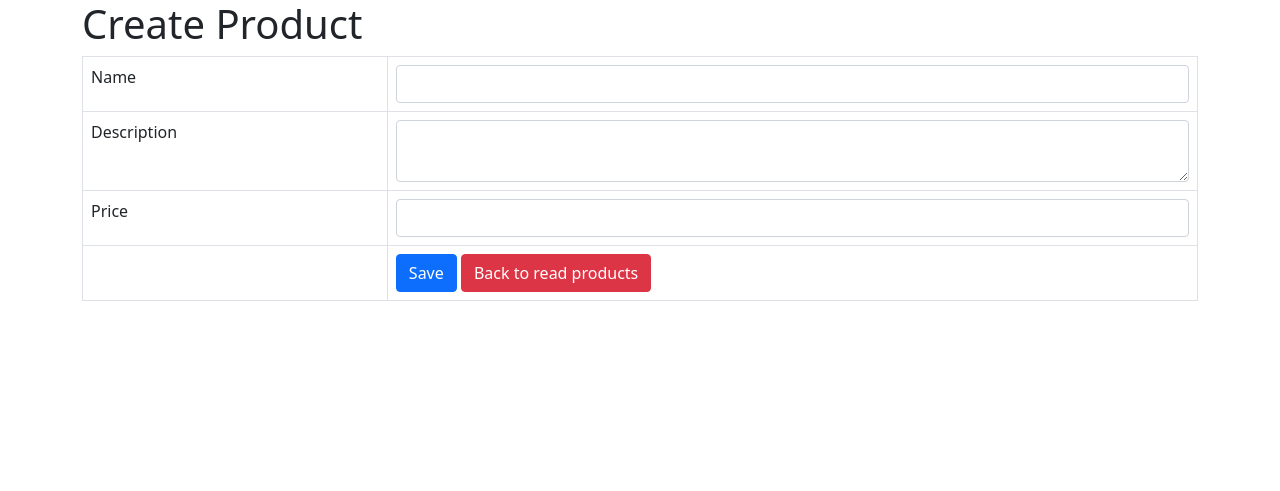
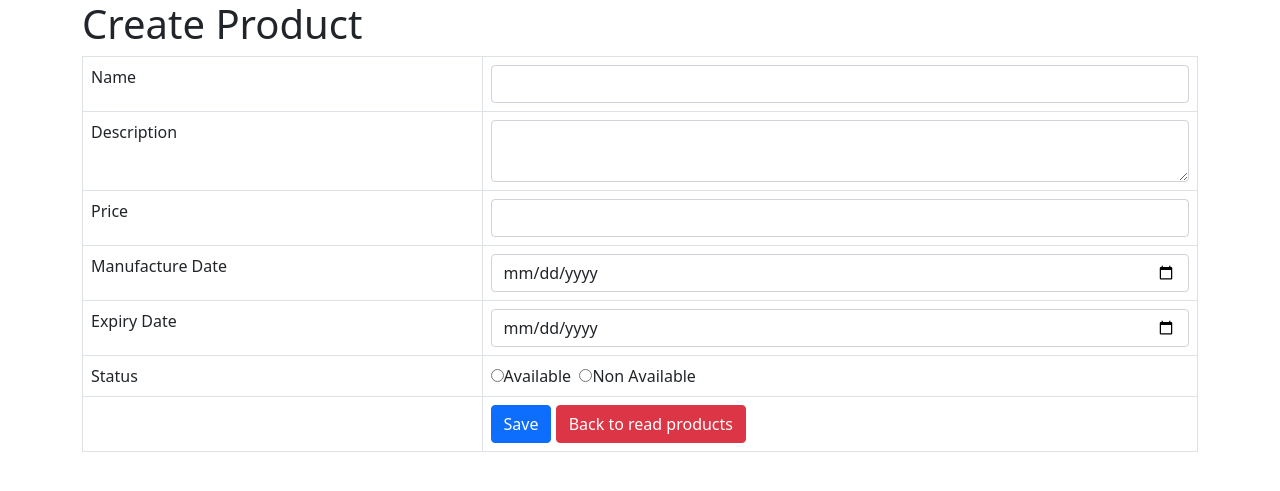
Before and after one commit to KhiroIvan/KhiroIvan.github.io, a PHP site: page /Project/product_create.php in a window 1280 px wide. Shown: the top 491 px of the page. Run offline with PHP 8.4, Linux system fonts and the light colour scheme.

Commit message:
Best that i can do

```diff
--- a/Project/product_create.php
+++ b/Project/product_create.php
@@ -15,11 +15,22 @@
 
         <?php
 if($_POST){
+
+    function validateDate($date, $format = 'Y-m-d')
+    {
+    $manu_date = DateTime::createFromFormat($format, $date);
+    return $manu_date && $manu_date->format($format) === $date;
+
+    $expiry_date = DateTime::createFromFormat($format, $date);
+    return $expiry_date && $expiry_date->format($format) === $date;
+    }
+
+
     // include database connection
     include 'config/database.php';
     try{
         // insert query
-        $query = "INSERT INTO products SET name=:name, description=:description, price=:price, created=:created";
+        $query = "INSERT INTO products SET name=:name, description=:description, price=:price, manu_date=:manu_date, expiry_date=:expiry_date, status=:status, created=:created";
 
         // prepare query for execution
         $stmt = $con->prepare($query);
@@ -28,15 +39,32 @@ if($_POST){
         $name=htmlspecialchars(strip_tags($_POST['name']));
         $description=htmlspecialchars(strip_tags($_POST['description']));
         $price=htmlspecialchars(strip_tags($_POST['price']));
+        $manu_date=htmlspecialchars(strip_tags($_POST['manu_date']));
+        $expiry_date=htmlspecialchars(strip_tags($_POST['expiry_date']));
+        $status=htmlspecialchars(strip_tags($_POST['status']));
 
         // bind the parameters
         $stmt->bindParam(':name', $name);
         $stmt->bindParam(':description', $description);
         $stmt->bindParam(':price', $price);
+        $stmt->bindParam(':manu_date', $manu_date);
+        $stmt->bindParam(':expiry_date', $expiry_date);
+        $stmt->bindParam(':status', $status);
 
         // specify when this record was inserted to the database
         $created=date('Y-m-d H:i:s');
         $stmt->bindParam(':created', $created);
+
+        //date
+        $date1=date_create($manu_date);
+        $date2=date_create($expiry_date);
+        $diff=date_diff($date1,$date2);
+
+        if ($diff <= 0){
+            echo "error";
+        }else{
+            $exception;
+        }
 
         // Execute the query
         if($stmt->execute()){
@@ -45,14 +73,16 @@ if($_POST){
             echo "<div class='alert alert-danger'>Unable to save record.</div>";
         }
     }
+
     // show error
     catch(PDOException $exception){
         die('ERROR: ' . $exception->getMessage());
     }
-}
-?>
 
 
+}
+
+?>
         <!-- html form here where the product information will be entered -->
 
 <form action="<?php echo htmlspecialchars($_SERVER["PHP_SELF"]);?>" method="post">
@@ -70,6 +100,21 @@ if($_POST){
             <td><input type='text' name='price' class='form-control' /></td>
         </tr>
         <tr>
+            <td>Manufacture Date</td>
+            <td><input type='date' name='manu_date' class='form-control' /></td>
+        </tr>
+        <tr>
+            <td>Expiry Date</td>
+            <td><input type='date' name='expiry_date' class='form-control' /></td>
+        </tr>
+        <tr>
+            <td>Status</td>
+            <td>
+                <input type="radio" name='status' value="available"><label for="html">Available</label>&nbsp;
+                <input type="radio" name='status' value="non_available"><label for="html">Non Available</label>
+            </td>
+        </tr>
+        <tr>
             <td></td>
             <td>
                 <input type='submit' value='Save' class='btn btn-primary' />
```
